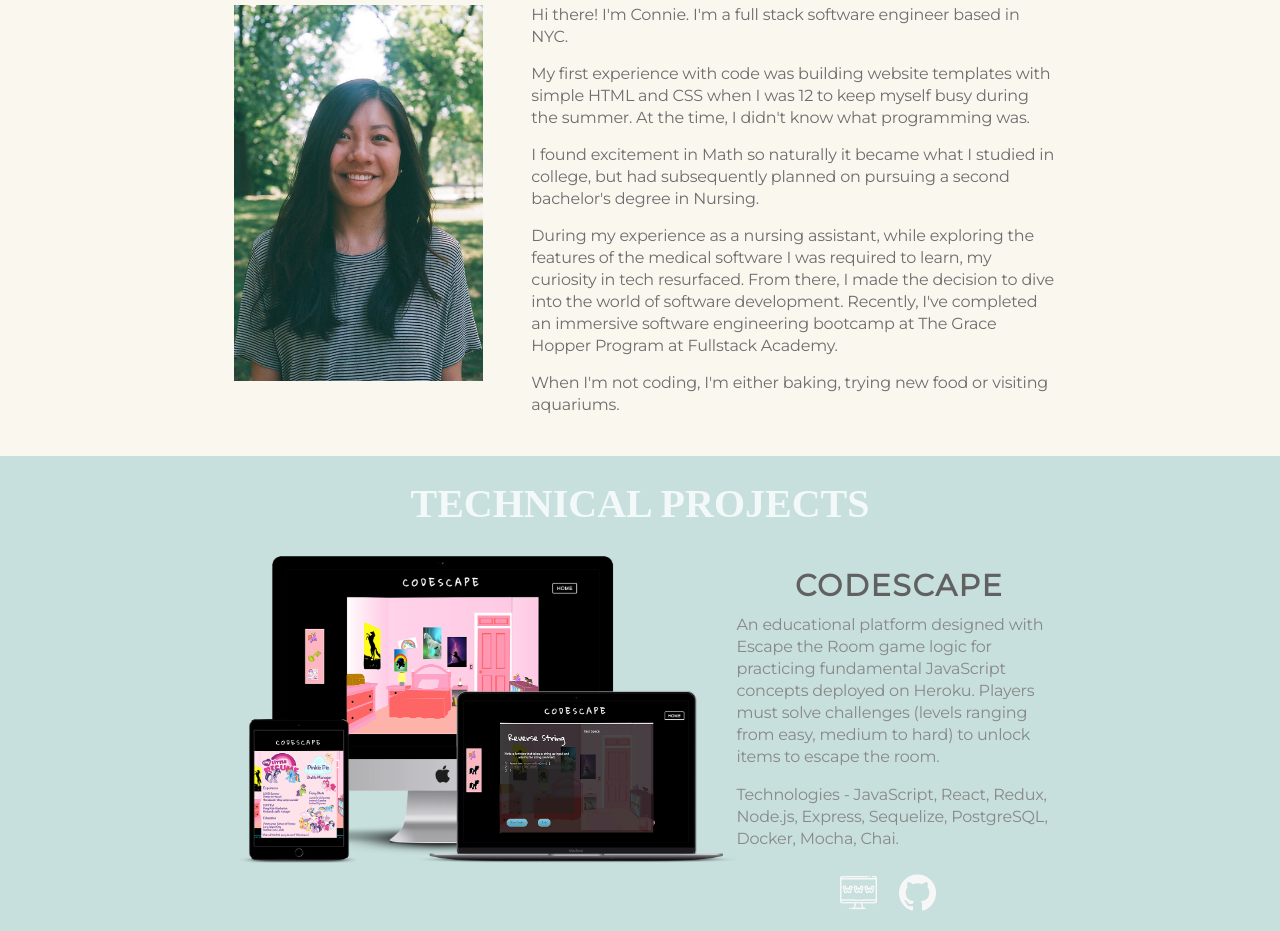
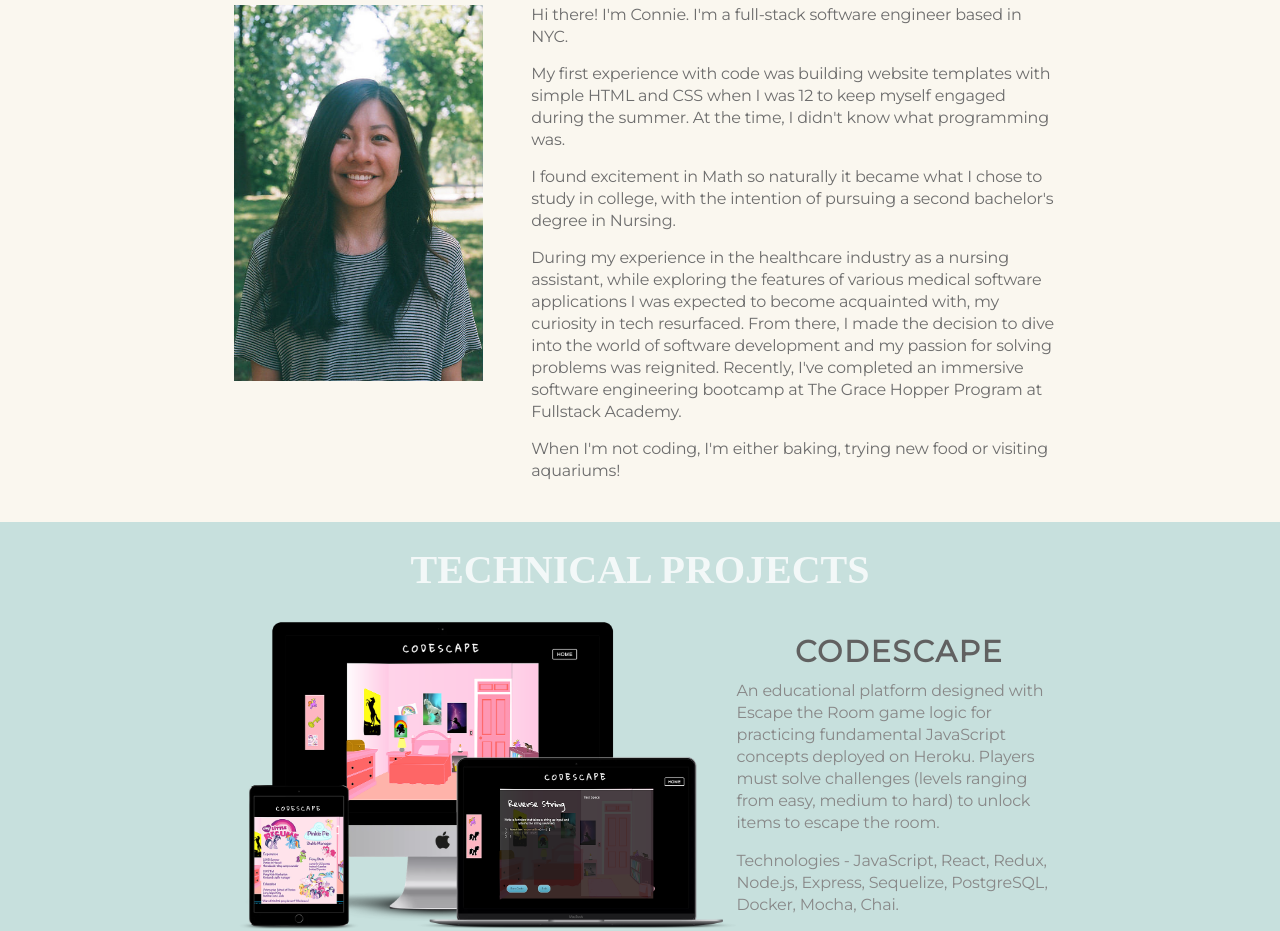
Before and after one commit to jlim23/jlim23.github.io, a plain HTML site: page index.html in a window 1280 px wide. Shown: the part 769-1700 px from the top of the page. Drawn offline with Linux system fonts and the light colour scheme.

Commit message:
cleaned up intro

```diff
--- a/index.html
+++ b/index.html
@@ -34,11 +34,11 @@
                 </div>
 
                 <div class="me-container">
-                    <p class="me">Hi there! I'm Connie. I'm a full stack software engineer based in NYC.</p>
-                    <p class="me">My first experience with code was building website templates with simple HTML and CSS when I was 12 to keep myself busy during the summer. At the time, I didn't know what programming was.</p>
-                    <p class="me">I found excitement in Math so naturally it became what I studied in college, but had subsequently planned on pursuing a second bachelor's degree in Nursing.</p>
-                    <p class="me">During my experience as a nursing assistant, while exploring the features of the medical software I was required to learn, my curiosity in tech resurfaced. From there, I made the decision to dive into the world of software development. Recently, I've completed an immersive software engineering bootcamp at The Grace Hopper Program at Fullstack Academy.</p>
-                    <p class="me">When I'm not coding, I'm either baking, trying new food or visiting aquariums.</p>
+                    <p class="me">Hi there! I'm Connie. I'm a full-stack software engineer based in NYC.</p>
+                    <p class="me">My first experience with code was building website templates with simple HTML and CSS when I was 12 to keep myself engaged during the summer. At the time, I didn't know what programming was.</p>
+                    <p class="me">I found excitement in Math so naturally it became what I chose to study in college, with the intention of pursuing a second bachelor's degree in Nursing.</p>
+                    <p class="me">During my experience in the healthcare industry as a nursing assistant, while exploring the features of various medical software applications I was expected to become acquainted with, my curiosity in tech resurfaced. From there, I made the decision to dive into the world of software development and my passion for solving problems was reignited. Recently, I've completed an immersive software engineering bootcamp at The Grace Hopper Program at Fullstack Academy.</p>
+                    <p class="me">When I'm not coding, I'm either baking, trying new food or visiting aquariums!</p>
                 </div>
             </div>
         </div>
--- a/style.css
+++ b/style.css
@@ -122,7 +122,7 @@ span {
     justify-content: center;
     color: #616161;
     font-family: 'Montserrat', sans-serif;
-    margin: 4vh 0 5vh 0;
+    margin: 3vh 0 5vh 0;
     line-height: 25px;
     font-size: 14px;
     /* margin-right: -3.6vw; */
@@ -205,8 +205,8 @@ h3 {
 }
 
 .codebase {
-    width: 2.3em;
-    height: 2.3em;
+    width: 2.7em;
+    height: 2.7em;
     filter: invert(97%);
     transition: opacity 0.3s;
     margin-right: 22px
@@ -276,7 +276,7 @@ h3 {
         text-align: left
     }
     .description-container, .me {
-        font-size: 14px;
+        font-size: 15px;
         margin-left: 0vw
     }
     .mockup {
```
